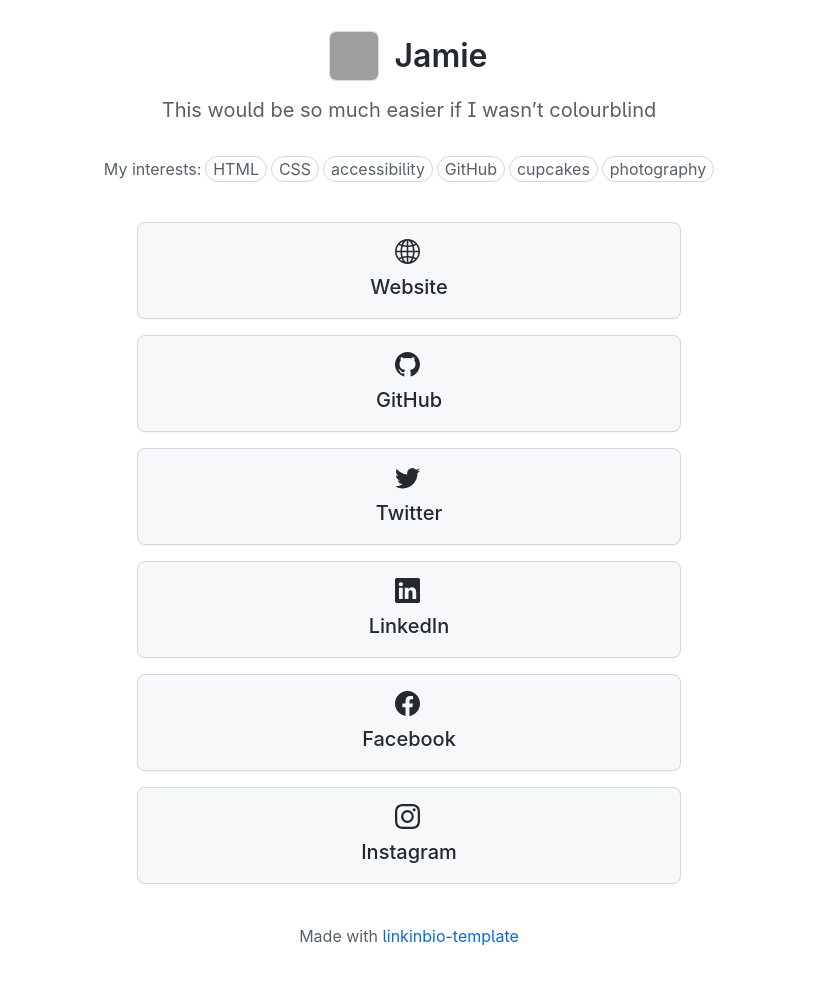
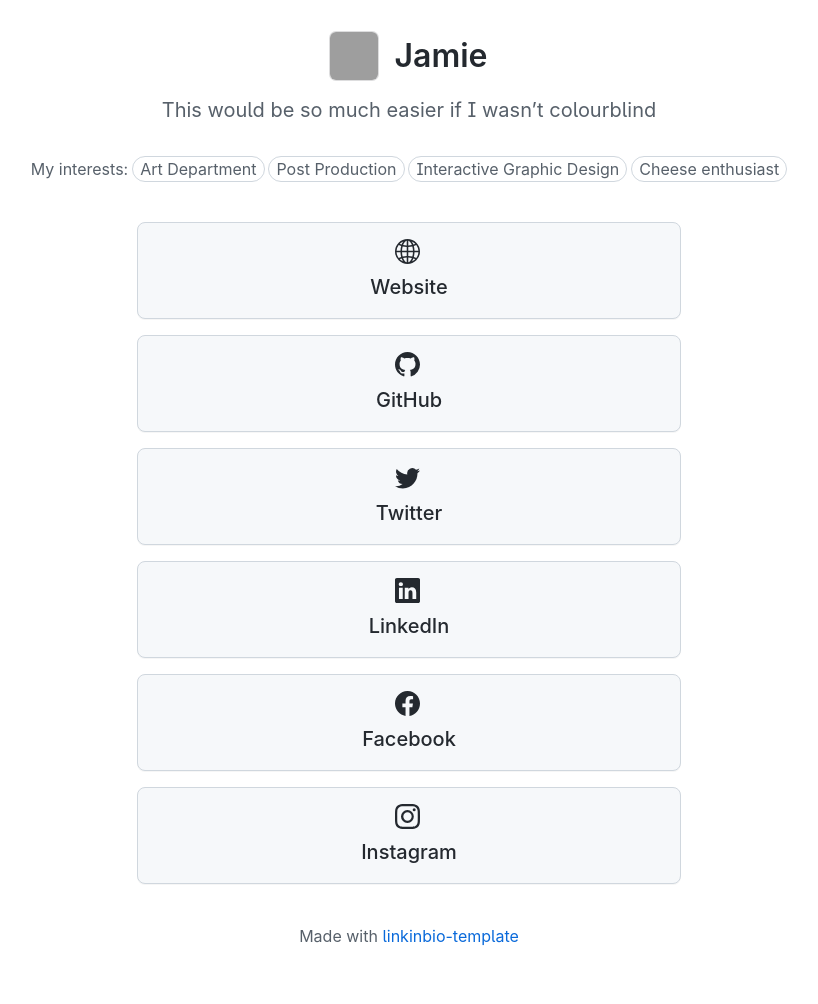
Before and after one commit to jmenelsn/bio, a Jekyll site: the page built from index.md, in a window 1280 px wide. Shown: the whole page, without its empty margins (231-1049 px from the left). Built offline with Jekyll 4.4.1, drawn with Linux system fonts in a browser that asks for light colours; our own code applies the rules of GitHub Pages for plain Markdown files; grey boxes are pictures that could not be loaded.

Commit message:
Update interests.yml

```diff
--- a/_data/interests.yml
+++ b/_data/interests.yml
@@ -1,6 +1,4 @@
-- HTML
-- CSS
-- accessibility
-- GitHub
-- cupcakes
-- photography
+- Art Department
+- Post Production
+- Interactive Graphic Design
+- Cheese enthusiast
```
